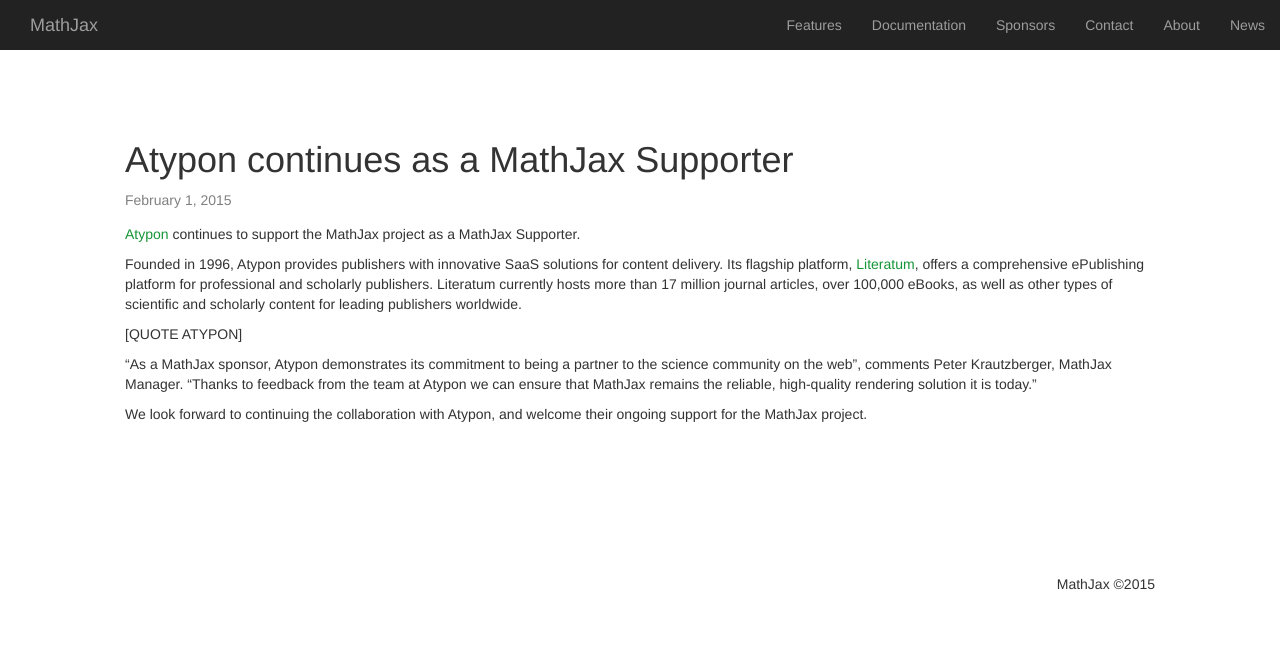
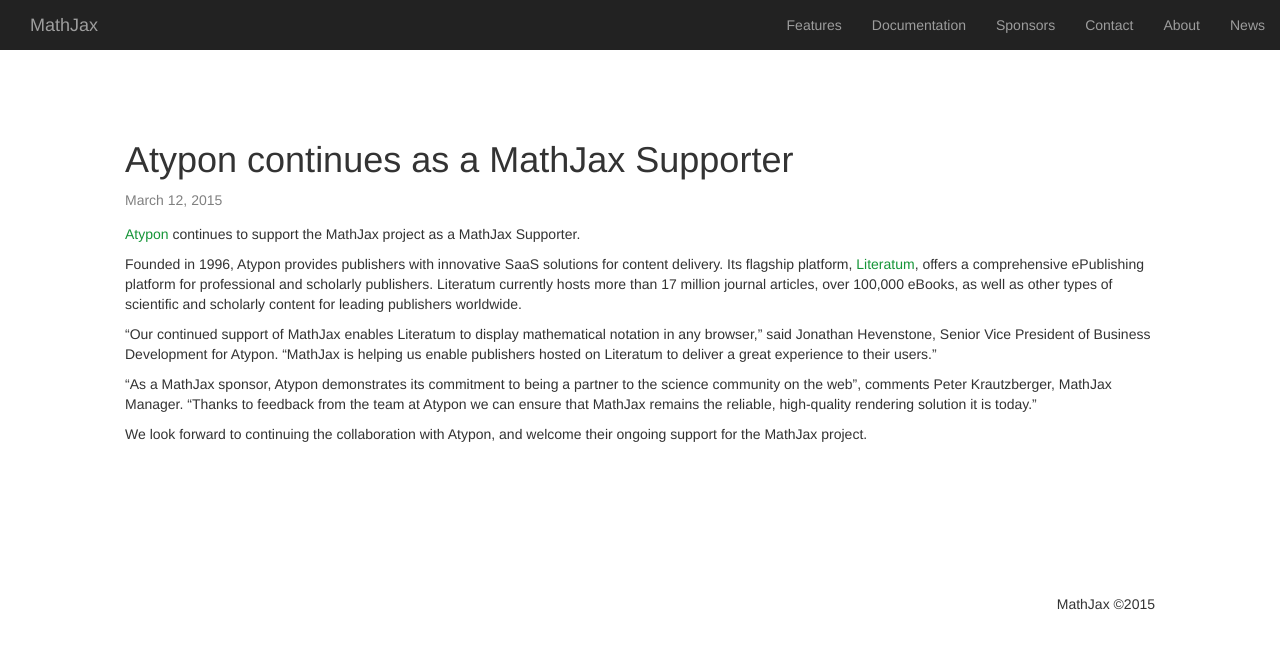
Before and after one commit to mathjax/MathJax-website, a Jekyll site: the page built from _posts/2015-03-12-atypon-continues-as-mathjax-supporter-2.md, in a window 1280 px wide. Shown: the top 649 px of the page. Built offline with Jekyll 4.4.1, drawn with Linux system fonts in a browser that asks for light colours; nearby versions of some CDN libraries.

Commit message:
publish Atypon announcement

```diff
--- a/_posts/2015-02-01-atypon-continues-as-mathjax-supporter-2.md
+++ b/_posts/2015-03-12-atypon-continues-as-mathjax-supporter-2.md
@@ -1,7 +1,7 @@
 ---
 layout: post
 title: Atypon continues as a MathJax Supporter
-date: 2015-02-01
+date: 2015-03-12
 categories:
   - News
 tags: []
@@ -14,8 +14,8 @@
 
 Founded in 1996, Atypon provides publishers with innovative SaaS solutions for content delivery.  Its flagship platform, [Literatum](http://atypon.com/literatum/overview.php), offers a comprehensive ePublishing platform for professional and scholarly publishers. Literatum currently hosts more than 17 million journal articles, over 100,000 eBooks, as well as other types of scientific and scholarly content for leading publishers worldwide.
 
-[QUOTE ATYPON]
+"Our continued support of MathJax enables Literatum to display mathematical notation in any browser," said Jonathan Hevenstone, Senior Vice President of Business Development for Atypon. "MathJax is helping us enable publishers hosted on Literatum to deliver a great experience to their users."
 
-“As a MathJax sponsor, Atypon demonstrates its commitment to being a partner to the science community on the web”, comments Peter Krautzberger, MathJax Manager. "Thanks to feedback from the team at Atypon we can ensure that MathJax remains the reliable, high-quality rendering solution it is today.”
+“As a MathJax sponsor, Atypon demonstrates its commitment to being a partner to the science community on the web”, comments Peter Krautzberger, MathJax Manager. “Thanks to feedback from the team at Atypon we can ensure that MathJax remains the reliable, high-quality rendering solution it is today.”
 
 We look forward to continuing the collaboration with Atypon, and welcome their ongoing support for the MathJax project.
```
